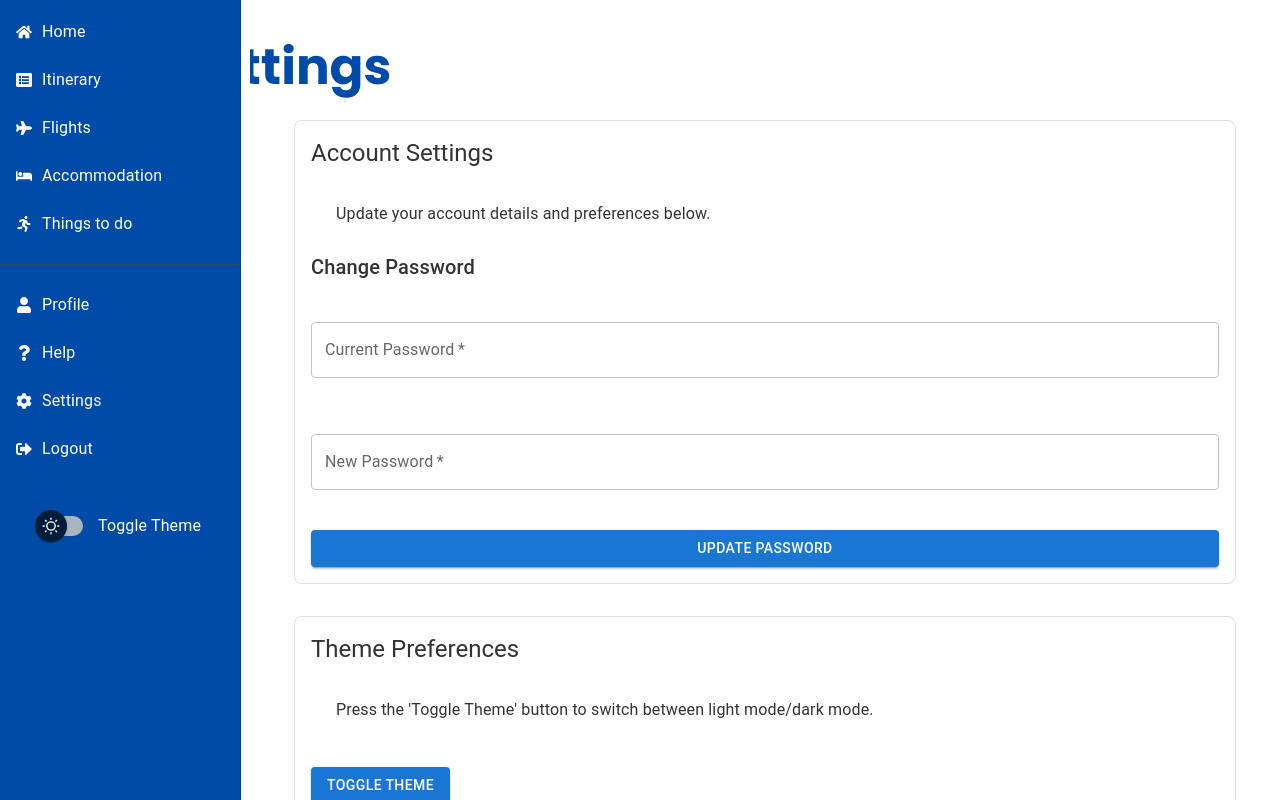
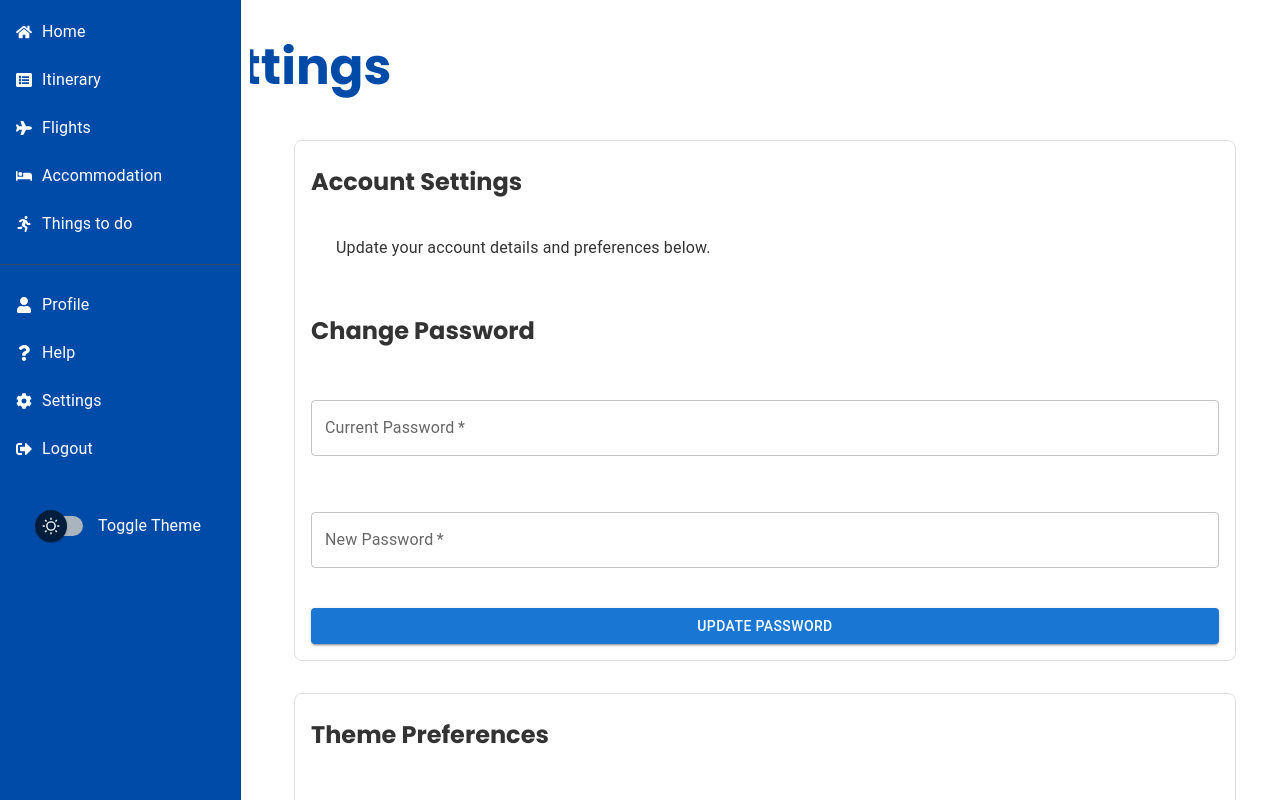
Before and after one commit to COS301-SE-2024/AI-Trip-Creator, a React (Create React App) app in the folder ai-trip-creator/: page /settings in a window 1280 px wide. Built offline with nearby package versions, Linux system fonts and the light colour scheme; no server answers; what @nextui-org/react, react-chatbot-kit would draw is missing.

Commit message:
Fixed font on settings page

```diff
--- a/ai-trip-creator/src/components/dashboard/settings.js
+++ b/ai-trip-creator/src/components/dashboard/settings.js
@@ -119,7 +119,7 @@ const Settings = () => {
             position: "relative",
             marginLeft: "-115px",
             marginTop: "10px",
-            margingBottom: "20px",
+            marginBottom: "20px",
             overflowY: "auto",
             width: "100%",
         }}>Settings</h1>
@@ -131,16 +131,12 @@ const Settings = () => {
             borderColor="grey.300"
             borderRadius="8px"
           >
-            <Typography variant="h5" gutterBottom>
-              Account Settings
-            </Typography>
-            <Typography variant="body1">
+            <h2 style={{marginTop: "7px"}}>Account Settings</h2>
+            <Typography variant="body1" sx={{mt: "-8px", mb: "8px"}}>
               Update your account details and preferences below.
             </Typography>
             <form onSubmit={handlePasswordChange}>
-              <Typography variant="h6" gutterBottom>
-                Change Password
-              </Typography>
+              <h2>Change Password</h2>
               <TextField
                 fullWidth
                 label="Current Password"
@@ -174,9 +170,7 @@ const Settings = () => {
             borderColor="grey.300"
             borderRadius="8px"
           >
-            <Typography variant="h5" gutterBottom>
-              Theme Preferences
-            </Typography>
+            <h2 style={{marginTop: "7px"}}>Theme Preferences</h2>
             <Typography variant="body1">
               Press the 'Toggle Theme' button to switch between light mode/dark
               mode.
@@ -224,9 +218,7 @@ const Settings = () => {
             borderColor="grey.300"
             borderRadius="8px"
           >
-            <Typography variant="h5" gutterBottom>
-              App Version
-            </Typography>
+            <h2 style={{marginTop: "7px"}}>App Version</h2>
             <Typography variant="body1">
               You are currently using version 1.0.0 of the AI Trip Creator app.
             </Typography>
@@ -239,9 +231,7 @@ const Settings = () => {
             borderColor="grey.300"
             borderRadius="8px"
           >
-            <Typography variant="h5" gutterBottom>
-              Account Deletion
-            </Typography>
+            <h2 style={{marginTop: "7px"}}>Account Deletion</h2>
             <Typography variant="body1">
               Once deleted, your account and all associated data will be
               permanently removed. Please proceed with caution.
```
